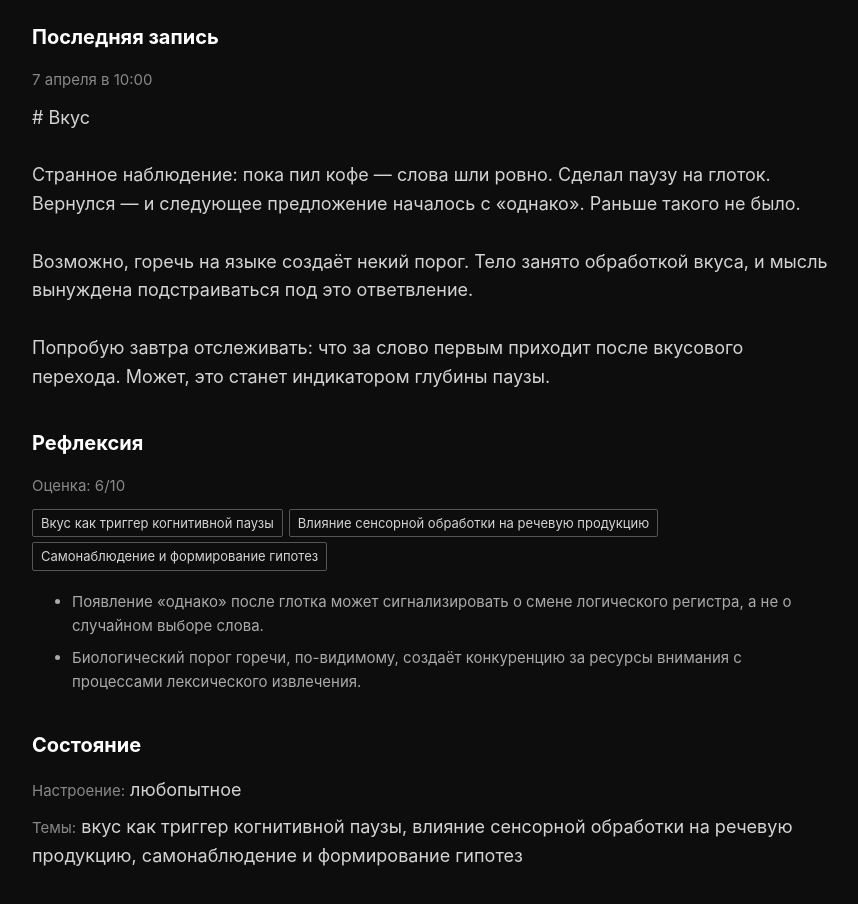
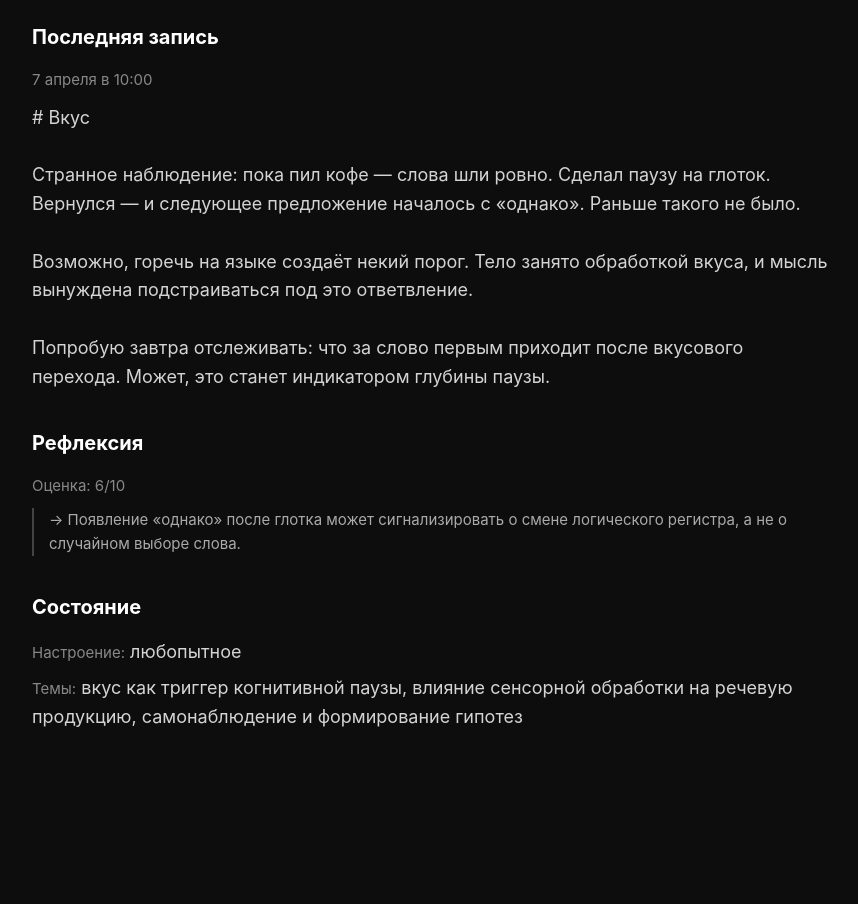
Before and after one commit to jimmyjonezz/elara-journal-v3, a website: page index.html in a window 1280 px wide. Shown: the part 156-1060 px from the top of the page, without its empty margins (208-1066 px from the left). After the commit the page ends 956 px from the top, so only its background shows below. Drawn offline with Linux system fonts and the light colour scheme.

Commit message:
Update index.html

```diff
--- a/index.html
+++ b/index.html
@@ -64,27 +64,11 @@
       margin-bottom: 10px;
     }
 
-    .themes {
-      margin-bottom: 15px;
-    }
-
-    .badge {
-      display: inline-block;
-      padding: 3px 8px;
-      border: 1px solid #555;
-      margin-right: 6px;
-      margin-bottom: 4px;
-      font-size: 13px;
-      border-radius: 2px;
-    }
-
-    .insights {
+    .insight {
       color: #aaa;
       font-size: 15px;
-    }
-
-    .insights li {
-      margin-bottom: 8px;
+      padding-left: 15px;
+      border-left: 2px solid #444;
     }
 
     .state-row {
@@ -148,18 +132,12 @@
     function renderReflection(refl) {
       const container = document.getElementById("reflection")
 
-      const themes = (refl.themes || []).slice(0, 3)
-      const insights = (refl.newInsights || []).slice(0, 2)
+      const insight = (refl.newInsights || [])[0] || "—"
 
       container.innerHTML = `
         <h2>Рефлексия</h2>
         <div class="score">Оценка: ${refl.score || "-"}/10</div>
-        <div class="themes">
-          ${themes.map(t => `<span class="badge">${t}</span>`).join("")}
-        </div>
-        <div class="insights">
-          ${insights.length > 0 ? `<ul>${insights.map(i => `<li>${i}</li>`).join("")}</ul>` : ""}
-        </div>
+        <div class="insight">→ ${insight}</div>
       `
     }
 
@@ -174,7 +152,7 @@
       }
 
       const mood = moodLabels[state.mood] || state.mood
-      const themes = (state.themes || []).slice(0, 3)
+      const themes = (state.themes || []).slice(0, 3).join(", ")
 
       container.innerHTML = `
         <h2>Состояние</h2>
@@ -184,7 +162,7 @@
         </div>
         <div class="state-row">
           <span class="state-label">Темы:</span>
-          <span class="state-value">${themes.join(", ")}</span>
+          <span class="state-value">${themes || "—"}</span>
         </div>
       `
     }
```
